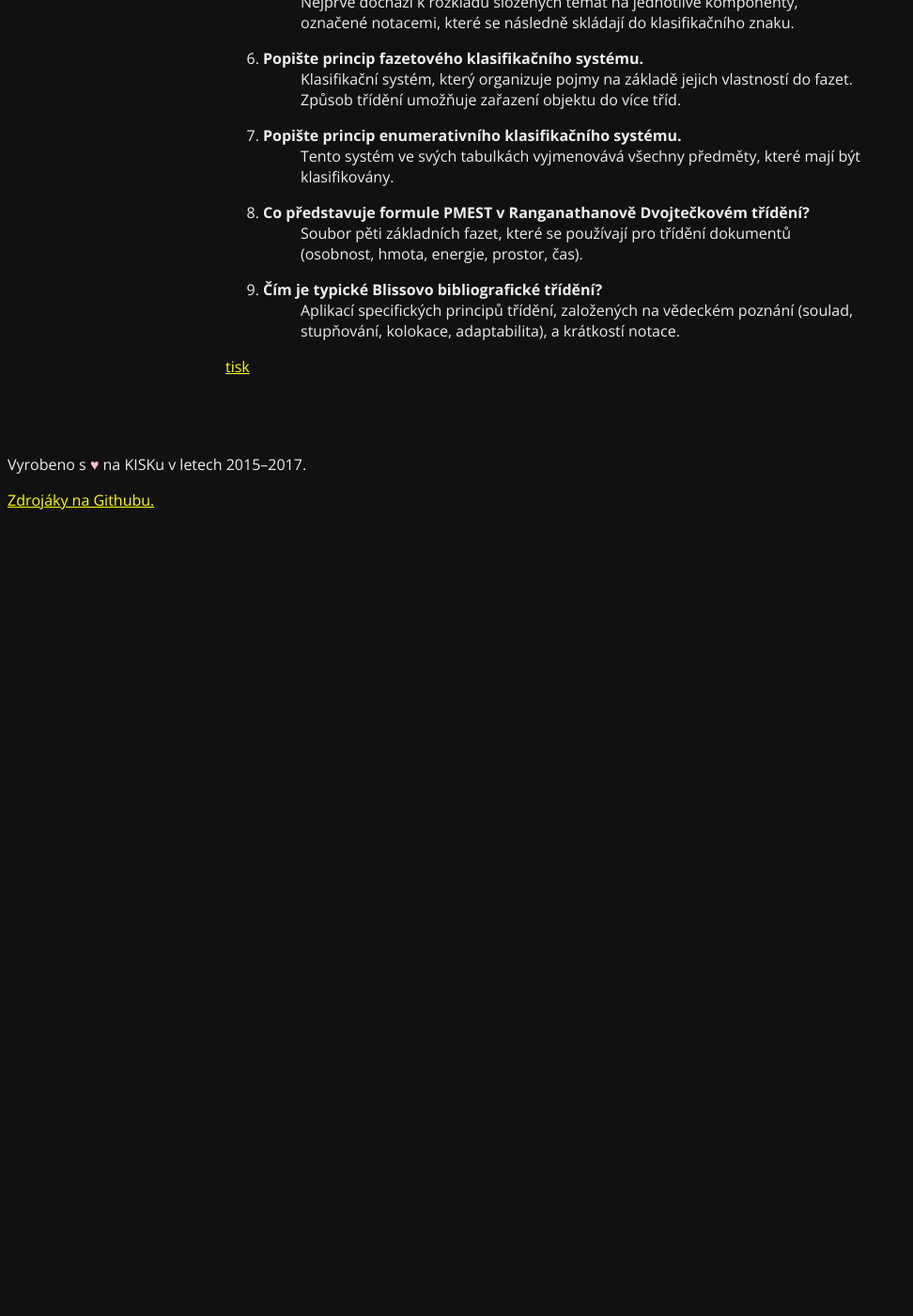
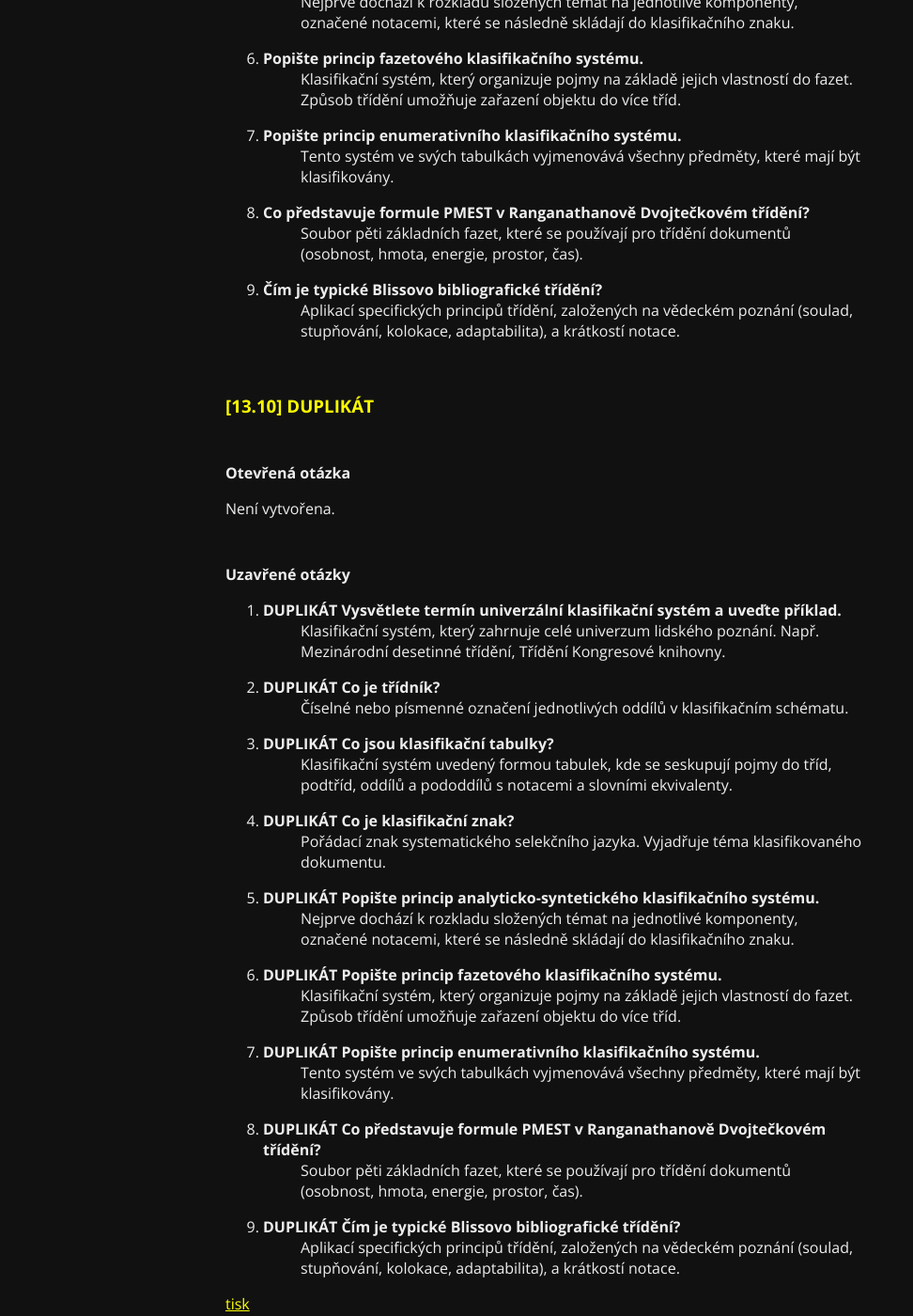
Before and after one commit to kiskffmu/memex, a Jekyll site: the page built from _topics/13.md, in a window 1280 px wide and 1400 px high, scrolled down 9620 px. Shown: the whole window at 94% size, without its empty margins (0-972 px from the left). Built offline with Jekyll 4.4.1, drawn with Linux system fonts in a browser that asks for light colours; before the commit the page ends 10179 px from its top, so only the background shows below that.

```diff
--- a/_topics/13.md
+++ b/_topics/13.md
@@ -222,5 +222,28 @@ sets:
         answer: 'Soubor pěti základních fazet, které se používají pro třídění dokumentů (osobnost, hmota, energie, prostor, čas).'
       - question: Čím je typické Blissovo bibliografické třídění?
         answer: 'Aplikací specifických principů třídění, založených na vědeckém poznání (soulad, stupňování, kolokace, adaptabilita), a krátkostí notace.'
+  '10':
+    class: '13.10'
+    name: DUPLIKÁT
+    open: Není vytvořena.
+    closedQuestions:
+      - question: DUPLIKÁT Vysvětlete termín univerzální klasifikační systém a uveďte příklad.
+        answer: 'Klasifikační systém, který zahrnuje celé univerzum lidského poznání. Např. Mezinárodní desetinné třídění, Třídění Kongresové knihovny.'
+      - question: DUPLIKÁT Co je třídník?
+        answer: Číselné nebo písmenné označení jednotlivých oddílů v klasifikačním schématu.
+      - question: DUPLIKÁT Co jsou klasifikační tabulky?
+        answer: 'Klasifikační systém uvedený formou tabulek, kde se seskupují pojmy do tříd, podtříd, oddílů a pododdílů s notacemi a slovními ekvivalenty.'
+      - question: DUPLIKÁT Co je klasifikační znak?
+        answer: Pořádací znak systematického selekčního jazyka. Vyjadřuje téma klasifikovaného dokumentu.
+      - question: DUPLIKÁT Popište princip analyticko-syntetického klasifikačního systému.
+        answer: 'Nejprve dochází k rozkladu složených témat na jednotlivé komponenty, označené notacemi, které se následně skládají do klasifikačního znaku.'
+      - question: DUPLIKÁT Popište princip fazetového klasifikačního systému.
+        answer: 'Klasifikační systém, který organizuje pojmy na základě jejich vlastností do fazet. Způsob třídění umožňuje zařazení objektu do více tříd.'
+      - question: DUPLIKÁT Popište princip enumerativního klasifikačního systému.
+        answer: 'Tento systém ve svých tabulkách vyjmenovává všechny předměty, které mají být klasifikovány.'
+      - question: DUPLIKÁT Co představuje formule PMEST v Ranganathanově Dvojtečkovém třídění?
+        answer: 'Soubor pěti základních fazet, které se používají pro třídění dokumentů (osobnost, hmota, energie, prostor, čas).'
+      - question: DUPLIKÁT Čím je typické Blissovo bibliografické třídění?
+        answer: 'Aplikací specifických principů třídění, založených na vědeckém poznání (soulad, stupňování, kolokace, adaptabilita), a krátkostí notace.'
 
 ---
```
Also changed, not shown: _data/milestones.yml (+19 -0 lines), _topics/11.md (+23 -0 lines).
